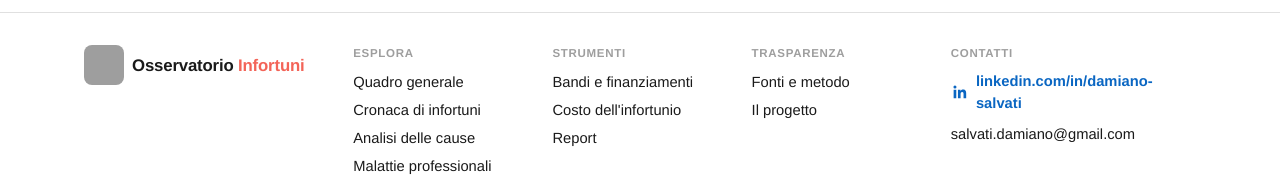
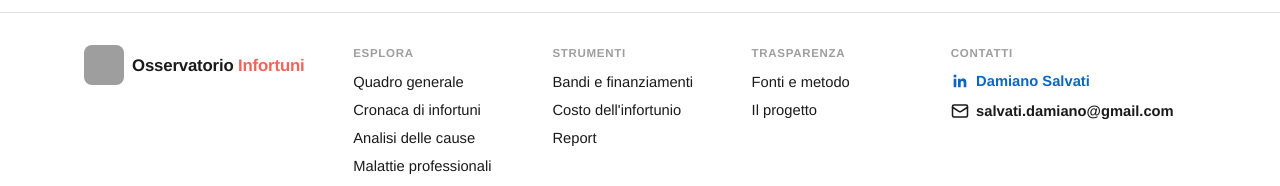
Before and after one commit to dynamic1990/osservatorio-infortuni, a Next.js app: page /analisi-delle-cause in a window 1280 px wide. Shown: the part 5134-5320 px from the top of the page. Built offline with nearby package versions, Linux system fonts and the light colour scheme; no server answers; grey boxes are pictures that could not be loaded.

Commit message:
footer: nome Damiano Salvati per LinkedIn; icona posta e email in grassetto

```diff
--- a/src/components/ui/footer.tsx
+++ b/src/components/ui/footer.tsx
@@ -1,6 +1,7 @@
 "use client";
 
 import Link from "next/link";
+import { Mail } from "lucide-react";
 import { LinkedInIcon } from "./social-icons";
 
 const COLONNE: { titolo: string; link: { href: string; label: string }[] }[] = [
@@ -133,7 +134,7 @@ export function Footer() {
               }}
             >
               <LinkedInIcon size={18} />
-              linkedin.com/in/damiano-salvati
+              Damiano Salvati
             </a>
             <a
               href="mailto:salvati.damiano@gmail.com"
@@ -145,7 +146,7 @@ export function Footer() {
                 color: "var(--color-text)",
                 textDecoration: "none",
                 fontSize: "0.92rem",
-                fontWeight: 500,
+                fontWeight: 800,
                 transition: "color 0.15s ease",
               }}
               onMouseEnter={(e) => {
@@ -155,6 +156,7 @@ export function Footer() {
                 (e.currentTarget as HTMLAnchorElement).style.color = "var(--color-text)";
               }}
             >
+              <Mail aria-hidden="true" size={18} strokeWidth={2} style={{ flex: "0 0 auto" }} />
               salvati.damiano@gmail.com
             </a>
           </div>
```
